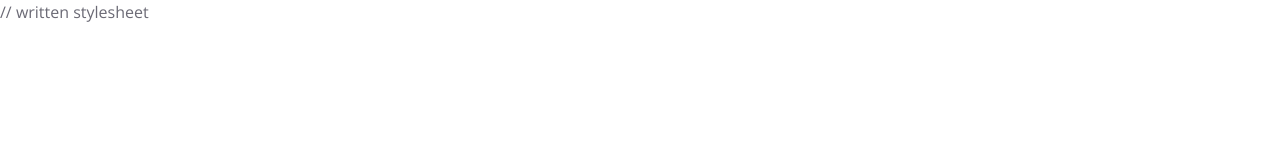
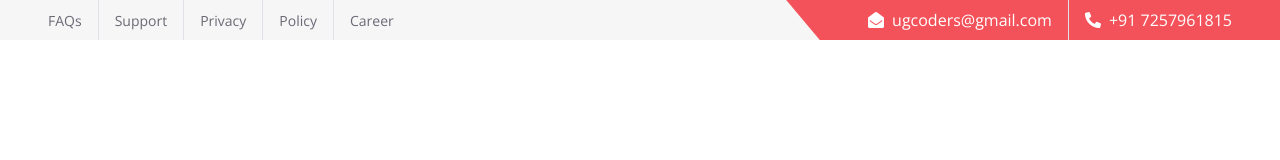
Before and after one commit to Ydv-Kunjesh/InterProject, a plain HTML site: page index.html in a window 1280 px wide. Drawn offline with nearby package versions, Linux system fonts and the light colour scheme.

Commit message:
Update index.html

```diff
--- a/index.html
+++ b/index.html
@@ -32,13 +32,38 @@
     <!-- Customized Bootstrap Stylesheet -->
     <link href="css/bootstrap.min.css" rel="stylesheet">
 
-    // written  stylesheet
+<!--      written  stylesheet -->
     <link href="css/index.css" rel="stylesheet">
 
     </head>
 
     <body>
         <header>
+            <!-- Topbar Start -->
+    <div class="container-fluid bg-secondary ps-5 pe-0 d-none d-lg-block">
+        <div class="row gx-0">
+            <div class="col-md-6 text-center text-lg-start mb-2 mb-lg-0">
+                <div class="d-inline-flex align-items-center">
+                    <a class="text-body py-2 pe-3 border-end" href=""><small>FAQs</small></a>
+                    <a class="text-body py-2 px-3 border-end" href=""><small>Support</small></a>
+                    <a class="text-body py-2 px-3 border-end" href=""><small>Privacy</small></a>
+                    <a class="text-body py-2 px-3 border-end" href=""><small>Policy</small></a>
+                    <a class="text-body py-2 ps-3" href=""><small>Career</small></a>
+                </div>
+            </div>
+            <div class="col-md-6 text-center text-lg-end">
+                <div class="position-relative d-inline-flex align-items-center bg-primary text-white top-shape px-5">
+                    <div class="me-3 pe-3 border-end py-2">
+                        <p class="m-0"><i class="fa fa-envelope-open me-2"></i>ugcoders@gmail.com</p>
+                    </div>
+                    <div class="py-2">
+                        <p class="m-0"><i class="fa fa-phone-alt me-2"></i>+91 7257961815</p>
+                    </div>
+                </div>
+            </div>
+        </div>
+    </div>
+    <!-- Topbar End -->
             <!-- place navbar here -->
         </header>
         <main></main>
```
